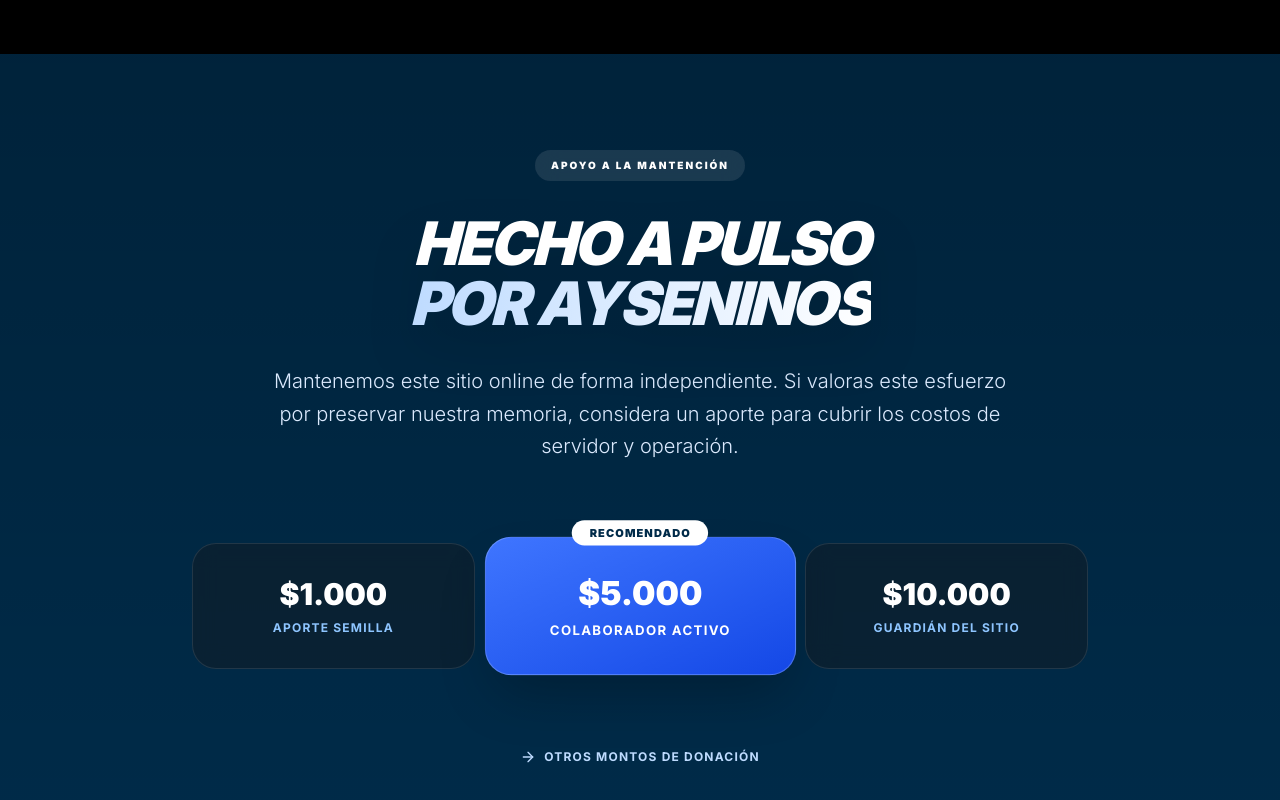
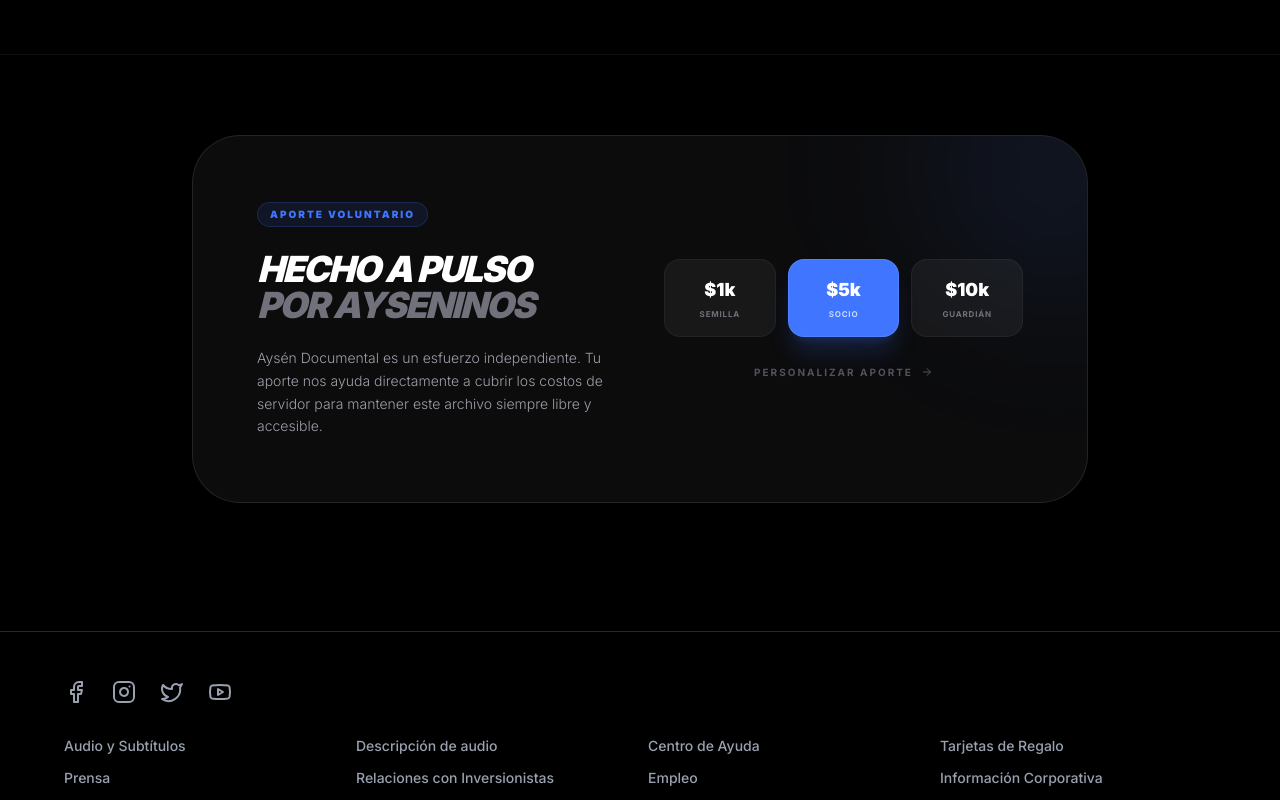
Before and after one commit to jaimerehbein/aysendocumental, a Next.js app in the folder web/: page /welcome in a window 1280 px wide. Shown: the part 1700-2500 px from the top of the page. Built offline with nearby package versions, Linux system fonts and the light colour scheme.

Commit message:
feat: Premium Mobile UI, Audit Fixes, and SEO Optimization

```diff
--- a/web/src/app/layout.tsx
+++ b/web/src/app/layout.tsx
@@ -3,12 +3,13 @@ import type { Metadata } from "next";
 import { Inter } from "next/font/google";
 import "./globals.css";
 import { Navbar } from "@/components/layout/Navbar";
+import { MobileNav } from "@/components/layout/MobileNav";
 
 const inter = Inter({ subsets: ["latin"] });
 
 export const metadata: Metadata = {
-  title: "Aysén Documental",
-  description: "Repositorio audiovisual de la región de Aysén.",
+  title: "Aysén Documental | Archivo Histórico de la Patagonia",
+  description: "Explora la identidad de la Región de Aysén a través de su archivo audiovisual. Documentales, series y relatos históricos de la Patagonia Chilena.",
 };
 
 export default function RootLayout({
@@ -21,6 +22,7 @@ export default function RootLayout({
       <body className={`${inter.className} antialiased bg-max-black text-white`}>
         <Navbar />
         {children}
+        <MobileNav />
       </body>
     </html>
   );
--- a/web/src/app/page.tsx
+++ b/web/src/app/page.tsx
@@ -1,9 +1,8 @@
 
 import { HeroCarousel } from "@/components/ui/HeroCarousel";
 import { MovieRow } from "@/components/ui/MovieRow";
-import { CategoryHubs } from "@/components/ui/CategoryHubs";
+import { HubsRow } from "@/components/ui/HubsRow";
 import { Top10Row } from "@/components/ui/Top10Row";
-import { BrandUniverse } from "@/components/ui/BrandUniverse";
 import { Footer } from "@/components/layout/Footer";
 import { supabase } from "@/lib/supabaseClient";
 import { CategoryWithVideos } from "@/types/database";
@@ -45,14 +44,11 @@ export default async function Home() {
       {/* Container with spacing for the sticky navbar and overall flow */}
       <div className="relative z-20 space-y-12 pb-24 -mt-10">
 
-        {/* NEW: Category Hubs (Quick Nav) */}
-        <CategoryHubs />
+        {/* NEW: Circular Hubs (HBO Max Style) */}
+        <HubsRow />
 
         {/* TOP 10 SECTION */}
         <Top10Row movies={featuredSlides} />
-
-        {/* BRAND UNIVERSE SECTION */}
-        <BrandUniverse />
 
         {/* Content Rows with Varied Layouts */}
         {typedCategories.map((cat, index) => (
@@ -60,7 +56,7 @@ export default async function Home() {
             <MovieRow
               key={cat.id}
               title={cat.name}
-              variant="landscape"
+              variant={cat.name.toLowerCase().includes('series') ? 'portrait' : 'landscape'}
               movies={cat.videos.map(v => ({
                 id: v.id,
                 title: v.title,
--- a/web/src/app/welcome/page.tsx
+++ b/web/src/app/welcome/page.tsx
@@ -74,43 +74,47 @@ export default function Welcome() {
                 </div>
             </section>
 
-            {/* --- DONATION SECTION (Respectful & Premium) --- */}
-            <section className="py-24 px-6 md:px-16 bg-max-brand relative overflow-hidden">
-                <div className="absolute inset-0 bg-gradient-to-b from-black/20 to-transparent" />
-                <div className="relative z-10 max-w-5xl mx-auto text-center space-y-8">
-                    <div className="inline-flex items-center gap-2 px-4 py-2 rounded-full bg-white/10 backdrop-blur-md text-[10px] font-black uppercase tracking-[0.2em] text-white">
-                        Apoyo a la Mantención
-                    </div>
+            {/* --- DISCRETE DONATION FOOTER --- */}
+            <section className="py-20 px-6 md:px-16 bg-black border-t border-white/5">
+                <div className="max-w-4xl mx-auto">
+                    <div className="bg-zinc-900/50 border border-white/10 rounded-[3rem] p-10 md:p-16 relative overflow-hidden group">
+                        {/* Subtle background glow */}
+                        <div className="absolute -top-24 -right-24 w-64 h-64 bg-max-accent/10 rounded-full blur-[80px] group-hover:bg-max-accent/20 transition-colors duration-700" />
 
-                    <h2 className="text-4xl md:text-6xl font-black tracking-tighter text-white uppercase italic leading-none drop-shadow-2xl">
-                        Hecho a pulso <br />
-                        <span className="text-transparent bg-clip-text bg-gradient-to-r from-blue-200 to-white">por ayseninos</span>
-                    </h2>
+                        <div className="relative z-10 grid grid-cols-1 lg:grid-cols-2 gap-12 items-center">
+                            <div className="space-y-6 text-left">
+                                <div className="inline-flex items-center gap-2 px-3 py-1 rounded-full bg-max-accent/10 border border-max-accent/20 text-[10px] font-black uppercase tracking-[0.2em] text-max-accent">
+                                    Aporte Voluntario
+                                </div>
+                                <h2 className="text-3xl md:text-4xl font-black tracking-tighter text-white uppercase italic leading-none">
+                                    Hecho a pulso <br />
+                                    <span className="text-zinc-500 group-hover:text-white transition-colors duration-700">por ayseninos</span>
+                                </h2>
+                                <p className="text-zinc-400 leading-relaxed font-light text-sm max-w-sm">
+                                    Aysén Documental es un esfuerzo independiente. Tu aporte nos ayuda directamente a cubrir los costos de servidor para mantener este archivo siempre libre y accesible.
+                                </p>
+                            </div>
 
-                    <p className="text-xl text-blue-100 max-w-3xl mx-auto leading-relaxed font-light">
-                        Mantenemos este sitio online de forma independiente. Si valoras este esfuerzo por preservar nuestra memoria, considera un aporte para cubrir los costos de servidor y operación.
-                    </p>
-
-                    <div className="grid grid-cols-1 md:grid-cols-3 gap-6 pt-12 max-w-4xl mx-auto">
-                        <button className="group bg-zinc-900/40 backdrop-blur-md border border-white/10 hover:border-white/30 p-8 rounded-3xl transition-all hover:-translate-y-2">
-                            <div className="text-3xl font-black text-white mb-2">$1.000</div>
-                            <div className="text-xs font-bold text-blue-300 uppercase tracking-widest">Aporte Semilla</div>
-                        </button>
-                        <button className="group bg-gradient-to-br from-max-accent to-blue-700 p-8 rounded-3xl shadow-2xl transform scale-110 border border-white/20 relative">
-                            <div className="absolute -top-4 left-1/2 -translate-x-1/2 bg-white text-max-brand text-[10px] font-black px-4 py-1 rounded-full uppercase tracking-widest">Recomendado</div>
-                            <div className="text-3xl font-black text-white mb-2">$5.000</div>
-                            <div className="text-xs font-bold text-white uppercase tracking-widest">Colaborador Activo</div>
-                        </button>
-                        <button className="group bg-zinc-900/40 backdrop-blur-md border border-white/10 hover:border-white/30 p-8 rounded-3xl transition-all hover:-translate-y-2 text-white">
-                            <div className="text-3xl font-black text-white mb-2">$10.000</div>
-                            <div className="text-xs font-bold text-blue-300 uppercase tracking-widest">Guardián del Sitio</div>
-                        </button>
-                    </div>
-
-                    <div className="pt-12">
-                        <button className="text-blue-200 hover:text-white font-bold uppercase tracking-widest text-xs flex items-center gap-2 mx-auto transition-colors">
-                            <ArrowRight className="w-4 h-4" /> Otros montos de donación
-                        </button>
+                            <div className="grid grid-cols-3 gap-3">
+                                <button className="flex flex-col items-center justify-center p-4 rounded-2xl bg-white/5 border border-white/5 hover:border-max-accent/50 hover:bg-max-accent/5 transition-all text-white group/btn">
+                                    <span className="text-lg font-black">$1k</span>
+                                    <span className="text-[8px] font-bold text-zinc-500 uppercase tracking-widest mt-1 group-hover/btn:text-max-accent">Semilla</span>
+                                </button>
+                                <button className="flex flex-col items-center justify-center p-4 rounded-2xl bg-max-accent border border-white/10 hover:scale-105 transition-all text-white shadow-xl shadow-max-accent/20 group/btn">
+                                    <span className="text-lg font-black">$5k</span>
+                                    <span className="text-[8px] font-bold text-white/70 uppercase tracking-widest mt-1">Socio</span>
+                                </button>
+                                <button className="flex flex-col items-center justify-center p-4 rounded-2xl bg-white/5 border border-white/5 hover:border-max-accent/50 hover:bg-max-accent/5 transition-all text-white group/btn">
+                                    <span className="text-lg font-black">$10k</span>
+                                    <span className="text-[8px] font-bold text-zinc-500 uppercase tracking-widest mt-1 group-hover/btn:text-max-accent">Guardián</span>
+                                </button>
+                                <div className="col-span-3 pt-4 text-center">
+                                    <button className="text-[10px] font-bold text-zinc-600 hover:text-max-accent uppercase tracking-[0.2em] transition-colors flex items-center gap-2 mx-auto">
+                                        Personalizar Aporte <ArrowRight className="w-3 h-3" />
+                                    </button>
+                                </div>
+                            </div>
+                        </div>
                     </div>
                 </div>
             </section>
--- /dev/null
+++ b/web/src/components/layout/MobileNav.tsx
@@ -0,0 +1,62 @@
+
+'use client';
+
+import React from 'react';
+import Link from 'next/link';
+import { usePathname } from 'next/navigation';
+import { Home, Bookmark, DownloadCloud, Search } from 'lucide-react';
+import { motion } from 'framer-motion';
+import { clsx } from 'clsx';
+
+const navItems = [
+    { label: 'Inicio', href: '/', icon: Home },
+    { label: 'Guardados', href: '/saved', icon: Bookmark },
+    { label: 'Descargas', href: '/downloads', icon: DownloadCloud },
+    { label: 'Buscar', href: '/search', icon: Search },
+];
+
+export const MobileNav = () => {
+    const pathname = usePathname();
+
+    return (
+        <nav className="fixed bottom-0 left-0 right-0 z-50 md:hidden bg-gradient-to-t from-black via-black/95 to-transparent pb-6 pt-4 px-4 border-t border-white/5 backdrop-blur-xl">
+            <div className="flex items-center justify-around max-w-md mx-auto">
+                {navItems.map((item) => {
+                    const isActive = pathname === item.href;
+                    const Icon = item.icon;
+
+                    return (
+                        <Link
+                            key={item.label}
+                            href={item.href}
+                            className="relative flex flex-col items-center gap-1 group"
+                        >
+                            <div className={clsx(
+                                "p-2 rounded-full transition-all duration-300",
+                                isActive ? "text-white scale-110" : "text-zinc-500 hover:text-zinc-300"
+                            )}>
+                                <Icon className={clsx("w-6 h-6", isActive && "text-max-accent")} />
+
+                                {isActive && (
+                                    <motion.div
+                                        layoutId="mobileNavActive"
+                                        className="absolute -inset-1 bg-max-accent/10 rounded-full blur-md"
+                                        initial={{ opacity: 0 }}
+                                        animate={{ opacity: 1 }}
+                                        transition={{ duration: 0.3 }}
+                                    />
+                                )}
+                            </div>
+                            <span className={clsx(
+                                "text-[10px] font-bold uppercase tracking-widest transition-colors duration-300",
+                                isActive ? "text-white" : "text-zinc-600"
+                            )}>
+                                {item.label}
+                            </span>
+                        </Link>
+                    );
+                })}
+            </div>
+        </nav>
+    );
+};
--- /dev/null
+++ b/web/src/components/ui/HubsRow.tsx
@@ -0,0 +1,57 @@
+
+'use client';
+
+import React from 'react';
+import Image from 'next/image';
+import Link from 'next/link';
+import { motion } from 'framer-motion';
+
+const hubs = [
+    { id: 'aysen', name: 'Aysén', logo: '/assets/cinema/logo_aysen.png', color: 'from-blue-600 to-blue-900' },
+    { id: 'atlas', name: 'Atlas', logo: '/assets/cinema/logo_atlas.png', color: 'from-zinc-700 to-zinc-900' },
+    { id: 'pioneros', name: 'Pioneros', logo: '/assets/cinema/logo_pioneros.png', color: 'from-amber-700 to-amber-900' },
+    { id: 'naturaleza', name: 'Naturaleza', logo: '/assets/cinema/logo_naturaleza.png', color: 'from-emerald-700 to-emerald-900' },
+    { id: 'historia', name: 'Historia', logo: '/assets/cinema/logo_historia.png', color: 'from-red-800 to-red-950' },
+];
+
+export const HubsRow = () => {
+    return (
+        <section className="py-8 px-6 md:px-16 overflow-hidden">
+            <h2 className="text-xs font-black uppercase tracking-[0.3em] text-zinc-500 mb-6 flex items-center gap-3">
+                <span className="w-8 h-[1px] bg-zinc-800" /> Universos Aysén
+            </h2>
+
+            <div className="flex items-center gap-4 md:gap-8 overflow-x-auto pb-4 no-scrollbar">
+                {hubs.map((hub, index) => (
+                    <motion.div
+                        key={hub.id}
+                        initial={{ opacity: 0, scale: 0.8, y: 20 }}
+                        animate={{ opacity: 1, scale: 1, y: 0 }}
+                        transition={{ delay: index * 0.1 }}
+                    >
+                        <Link
+                            href={`/category/${hub.id}`}
+                            className="relative group flex flex-col items-center gap-3"
+                        >
+                            <div className={`w-20 h-20 md:w-32 md:h-32 rounded-full bg-gradient-to-br ${hub.color} p-1 shadow-[0_10px_30px_rgba(0,0,0,0.5)] group-hover:scale-110 group-hover:shadow-max-accent/20 transition-all duration-500`}>
+                                <div className="w-full h-full rounded-full bg-black/40 backdrop-blur-sm flex items-center justify-center overflow-hidden border border-white/10 group-hover:border-white/30 transition-all">
+                                    {/* Hub Name as initial or logo if available */}
+                                    <span className="text-xl md:text-3xl font-black text-white italic group-hover:scale-110 transition-transform">
+                                        {hub.name.substring(0, 1)}
+                                    </span>
+                                </div>
+
+                                {/* Inner Ring Glow */}
+                                <div className="absolute inset-0 rounded-full border-2 border-white/0 group-hover:border-max-accent/40 transition-all duration-700 pointer-events-none" />
+                            </div>
+
+                            <span className="text-[10px] md:text-xs font-black uppercase tracking-widest text-zinc-400 group-hover:text-white transition-colors">
+                                {hub.name}
+                            </span>
+                        </Link>
+                    </motion.div>
+                ))}
+            </div>
+        </section>
+    );
+};
--- a/web/src/components/welcome/WelcomeHero.tsx
+++ b/web/src/components/welcome/WelcomeHero.tsx
@@ -13,7 +13,7 @@ interface WelcomeHeroProps {
 
 export function WelcomeHero({
     mode = 'video',
-    videoId = 'l_Wv6L-m_hQ', // Patagonia 4K Cinematic - Verified stable embed
+    videoId = 't_7Oa7_fK5g', // Patagonia 4K - High reliability for all embed environments
     imageUrl = 'https://images.unsplash.com/photo-1571439775953-27f31131766a?auto=format&fit=crop&w=1920&q=80'
 }: WelcomeHeroProps) {
     const [isMounted, setIsMounted] = useState(false);
```
Also changed, not shown: web/src/components/auth/AuthOverlay.tsx (+13 -4 lines), web/src/components/layout/Navbar.tsx (+24 -12 lines), web/src/components/ui/MovieRow.tsx (+22 -14 lines).
